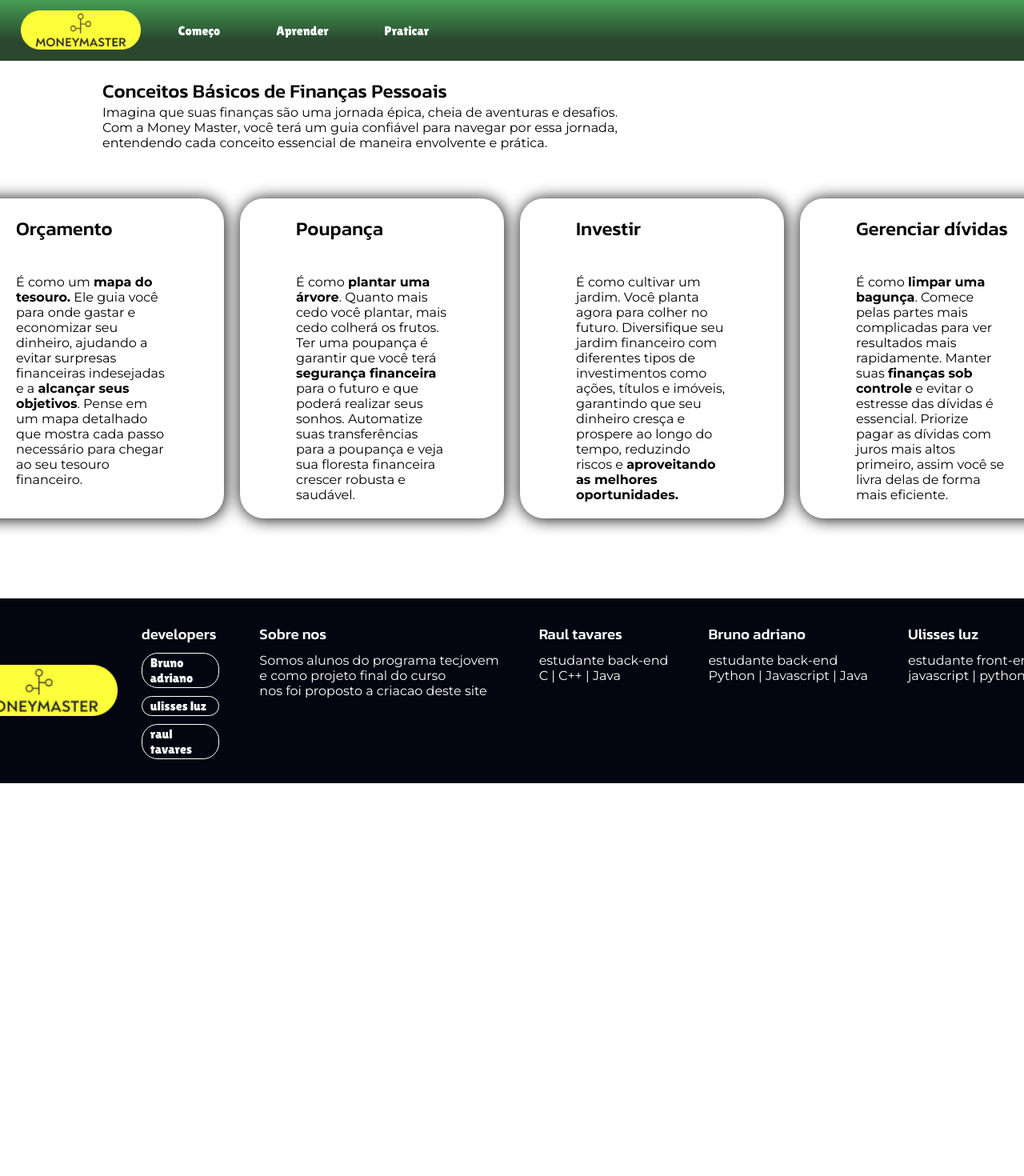
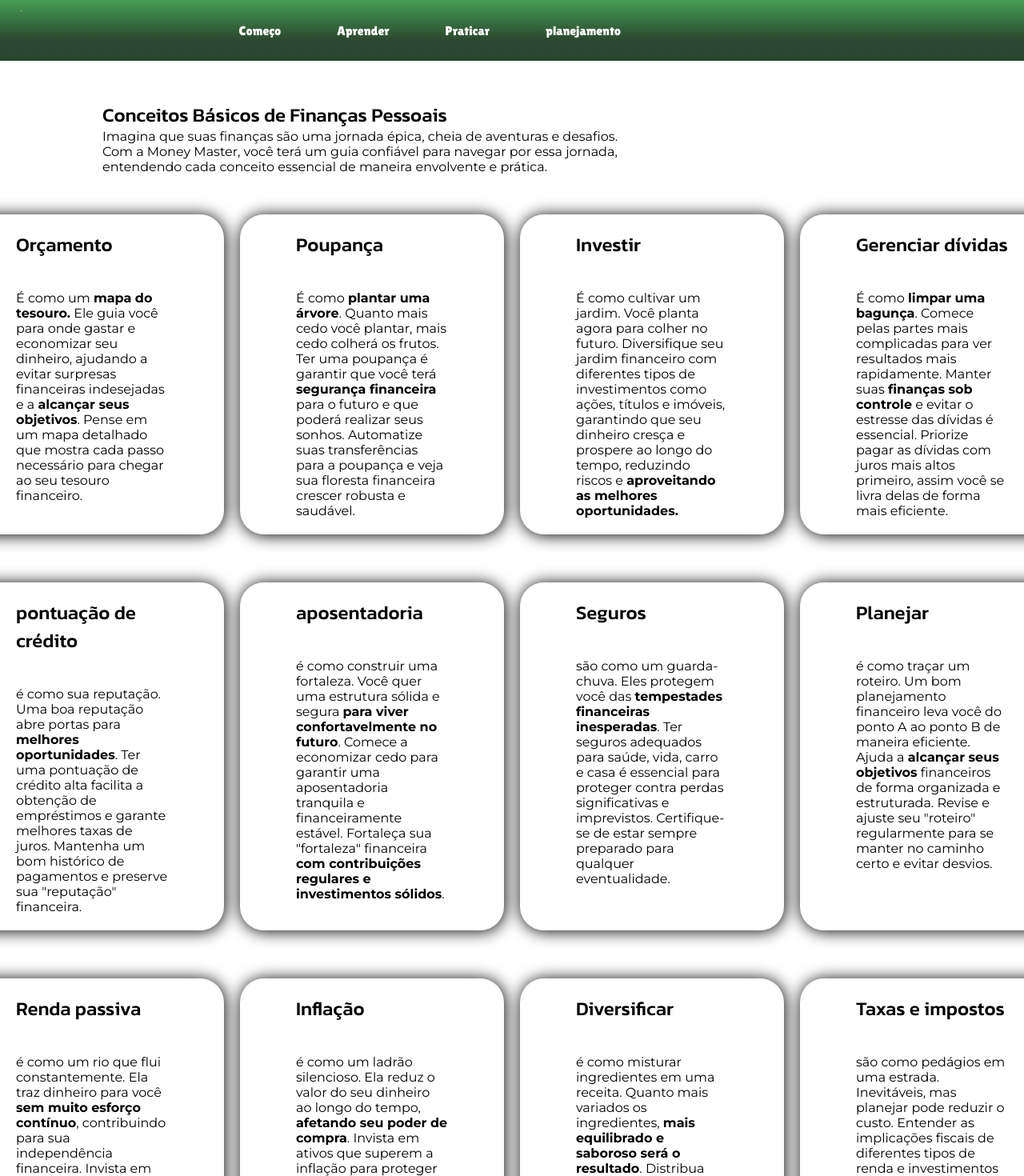
Before and after one commit to raul2710/economic_education_react, a React (Create React App) app: page /learn in a window 1280 px wide. Shown: the top 1470 px of the page at 80% size. Before the commit the page ends 979 px from the top, so only its background shows below. Built offline with nearby package versions, Linux system fonts and the light colour scheme.

Commit message:
commit bruno 18/7

```diff
--- a/src/App.css
+++ b/src/App.css
@@ -48,6 +48,6 @@ a{
   align-items: center;
   .introducao{
     width: 80%;
-    margin-top: 20px;
+    margin: 50px 0 ;
   }
 }
--- a/src/App.js
+++ b/src/App.js
@@ -5,6 +5,7 @@ import './App.css';
 import Practice from './pages/Practice';
 import Home from "./pages/Home";
 import Learn from './pages/Learn';
+import Planning from './pages/Planning';
 
 function App() {
   return (
@@ -14,6 +15,7 @@ function App() {
               <Route path='/' element={<Home/>}/>
               <Route path='/learn' element={<Learn/>} />
               <Route path='/practice' element={<Practice />} />
+              <Route path='/planning' element={<Planning />} />
         </Routes>
       </BrowserRouter>
     </div>
--- a/src/components/Footer/Footer.jsx
+++ b/src/components/Footer/Footer.jsx
@@ -18,17 +18,6 @@ const FooterContainer = styled.section`
     gap: 30px;
 `
 
-const DividingLine = styled.hr`
-    color: white;
-    height: 1px;
-`
-
-const DividingLines = styled.div`
-    display: flex;
-    flex-flow: column nowrap;
-    gap: 5px;
-`
-
 
 export default function Footer() {
     return(
@@ -37,10 +26,6 @@ export default function Footer() {
                 <LogoFooter/>
                 <ListLinks/>
             </FooterContainer>
-            <DividingLines>
-                <DividingLine/>
-                <DividingLine width />
-            </DividingLines>
         </footer>
     );
 }
--- a/src/components/global/MenuOptions-components/Links.jsx
+++ b/src/components/global/MenuOptions-components/Links.jsx
@@ -1,4 +1,4 @@
-import { Outlet, Link } from "react-router-dom";
+import { Link } from "react-router-dom";
 
 import styled from "styled-components";
 
@@ -38,6 +38,9 @@ export default function Layout(){
                 <Li>
                     <StyledLink to="/practice">Praticar</StyledLink>
                 </Li>
+                <Li>
+                    <StyledLink to="/planning">planejamento</StyledLink>
+                </Li>
             </Ul>
         </Nav>
 
--- a/src/components/global/MenuOptions.jsx
+++ b/src/components/global/MenuOptions.jsx
@@ -6,6 +6,7 @@ import Layout from "./MenuOptions-components/Links";
 const Menu = styled.div`
     display: flex;
     align-items: center;
+    margin: 0 550px 0 0;
 `
 
 export default function MenuOptions(){
--- a/src/components/header/Header.jsx
+++ b/src/components/header/Header.jsx
@@ -3,16 +3,20 @@ import styled from "styled-components";
 import MenuOptions from "../global/MenuOptions";
 import { Logo } from "../global/Logo";
 
+const LogoHead = styled(Logo)`
+    margin-right: 200px;
+`
+
 const Head = styled.header`
     display: flex;
     background: linear-gradient(180deg, #459D53 0%, rgba(24, 55, 29, 0.92) 67%);;
-    justify-content: flex-start;
+    justify-content: space-evenly;
     padding: 1% 2%; //10px 30px
 `
 export default function Header(){
     return(
         <Head>
-            <Logo />
+            <LogoHead />
             <MenuOptions />
         </Head>
     )
--- a/src/components/learnSection/Learn-Components/Modules.jsx
+++ b/src/components/learnSection/Learn-Components/Modules.jsx
@@ -1,4 +1,7 @@
 import styled from "styled-components";
+
+
+
 
 const ModuleDiv = styled.div`
     background-color: white;
@@ -15,17 +18,19 @@ const ModuleDiv = styled.div`
 `
 
 const ModuleSection = styled.section`
-    margin-top: 60px;
-    margin-bottom: 100px;
+    margin-bottom: 40px;
     display: flex;
-    flex-flow: row nowrap;
+    flex-flow: ${props => props.display ? "column nowrap" : "row nowrap"};
     justify-content: space-evenly;
     gap: 20px;
 `
 
+
+
 export default function LearnModule(props){
     return(
-        <ModuleSection >
+        <ModuleSection display>
+            <ModuleSection>
                 <ModuleDiv>
                     <h2>Orçamento</h2>
                     <p>É como um <strong>mapa do tesouro.</strong> Ele guia você para onde gastar e economizar seu dinheiro, ajudando a evitar surpresas financeiras indesejadas e a <strong>alcançar seus objetivos</strong>. Pense em um mapa detalhado que mostra cada passo necessário para chegar ao seu tesouro financeiro.</p>
@@ -43,6 +48,46 @@ export default function LearnModule(props){
                     <p>É como <strong>limpar uma bagunça</strong>. Comece pelas partes mais complicadas para ver resultados mais rapidamente. Manter suas <strong>finanças sob controle</strong> e evitar o estresse das dívidas é essencial. Priorize pagar as dívidas com juros mais altos primeiro, assim você se livra delas de forma mais eficiente.</p>
                 </ModuleDiv>
             </ModuleSection>
+            <ModuleSection>
+                <ModuleDiv>
+                    <h2>pontuação de crédito</h2>
+                    <p>é como sua reputação. Uma boa reputação abre portas para <strong>melhores oportunidades</strong>. Ter uma pontuação de crédito alta facilita a obtenção de empréstimos e garante melhores taxas de juros. Mantenha um bom histórico de pagamentos e preserve sua "reputação" financeira.
+                    </p>
+                </ModuleDiv>
+                <ModuleDiv>
+                    <h2>aposentadoria</h2>
+                    <p>é como construir uma fortaleza. Você quer uma estrutura sólida e segura <strong>para viver confortavelmente no futuro</strong>. Comece a economizar cedo para garantir uma aposentadoria tranquila e financeiramente estável. Fortaleça sua "fortaleza" financeira <strong>com contribuições regulares e investimentos sólidos</strong>.</p>
+                </ModuleDiv>
+                <ModuleDiv>
+                    <h2>Seguros</h2>
+                    <p>são como um guarda-chuva. Eles protegem você das <strong>tempestades financeiras inesperadas</strong>. Ter seguros adequados para saúde, vida, carro e casa é essencial para proteger contra perdas significativas e imprevistos. Certifique-se de estar sempre preparado para qualquer eventualidade.</p>
+                </ModuleDiv>
+                <ModuleDiv>
+                    <h2>Planejar</h2>
+                    <p> é como traçar um roteiro. Um bom planejamento financeiro leva você do ponto A ao ponto B de maneira eficiente. Ajuda a <strong>alcançar seus objetivos</strong> financeiros de forma organizada e estruturada. Revise e ajuste seu "roteiro" regularmente para se manter no caminho certo e evitar desvios.</p>
+                </ModuleDiv>
+            </ModuleSection>
+            <ModuleSection>
+                <ModuleDiv>
+                    <h2>Renda passiva</h2>
+                    <p>é como um rio que flui constantemente. Ela traz dinheiro para você <strong>sem muito esforço contínuo</strong>, contribuindo para sua independência financeira. Invista em ativos que geram renda passiva, como imóveis e dividendos de ações, e aproveite o <strong>fluxo constante de dinheiro</strong>.</p>
+                </ModuleDiv>
+                <ModuleDiv>
+                    <h2>Inflação</h2>
+                    <p>é como um ladrão silencioso. Ela reduz o valor do seu dinheiro ao longo do tempo, <strong>afetando seu poder de compra</strong>. Invista em ativos que superem a inflação para proteger seu patrimônio e garantir que seu dinheiro mantenha seu valor.
+                    </p>
+                </ModuleDiv>
+                <ModuleDiv>
+                    <h2>Diversificar</h2>
+                    <p>é como misturar ingredientes em uma receita. Quanto mais variados os ingredientes, <strong>mais equilibrado e saboroso será o resultado</strong>. Distribua seus investimentos em diferentes áreas para minimizar perdas e maximizar ganhos, garantindo um portfólio financeiro saudável.
+                    </p>
+                </ModuleDiv>
+                <ModuleDiv>
+                    <h2>Taxas e impostos</h2>
+                    <p>são como pedágios em uma estrada. Inevitáveis, mas planejar pode reduzir o custo. Entender as implicações fiscais de diferentes tipos de renda e investimentos é crucial para otimizar seus retornos líquidos e <strong>garantir que você esteja sempre na melhor rota financeira</strong>.</p>
+                </ModuleDiv>
+            </ModuleSection>
+        </ModuleSection>
     )
 
 }
--- /dev/null
+++ b/src/pages/Planning.jsx
@@ -0,0 +1,7 @@
+export default function Planning(){
+    return(
+        <section>
+
+        </section>
+    )
+}
```
Lines whose indentation alone changed are shown as unchanged.
